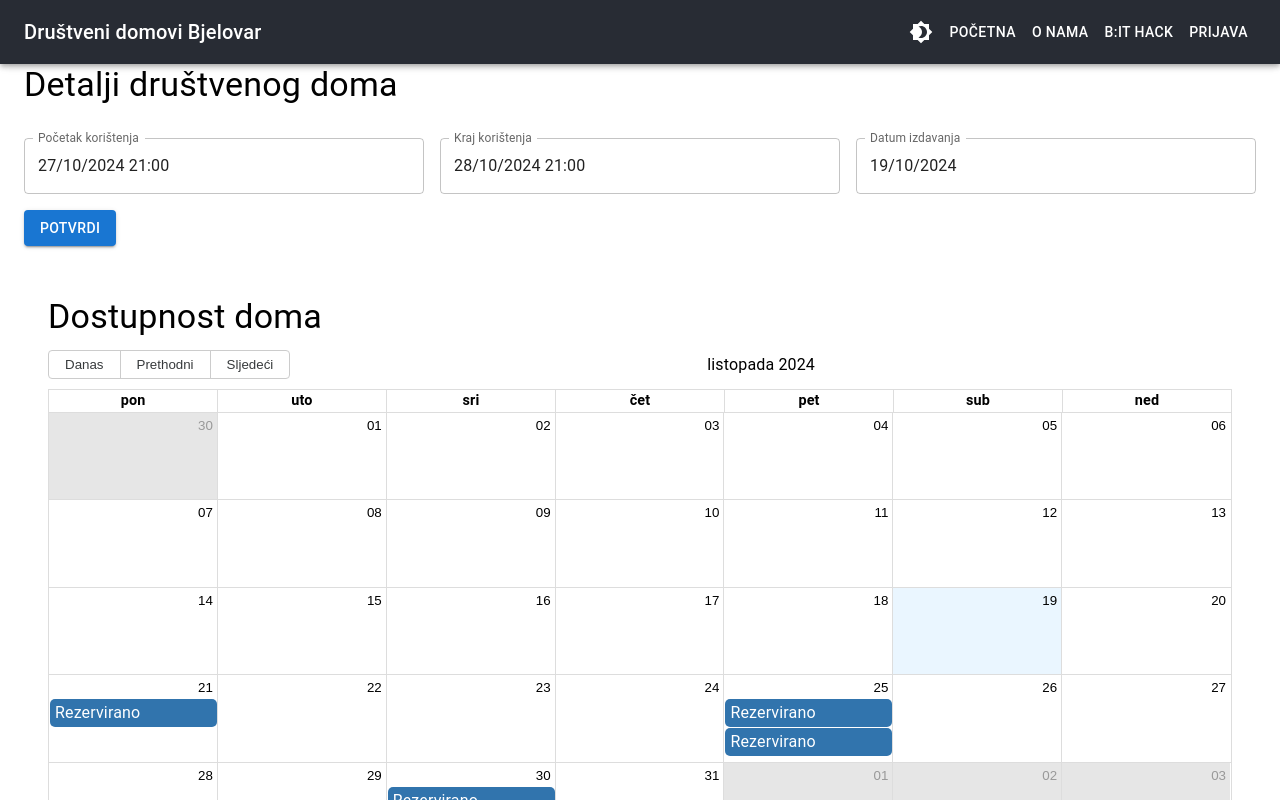
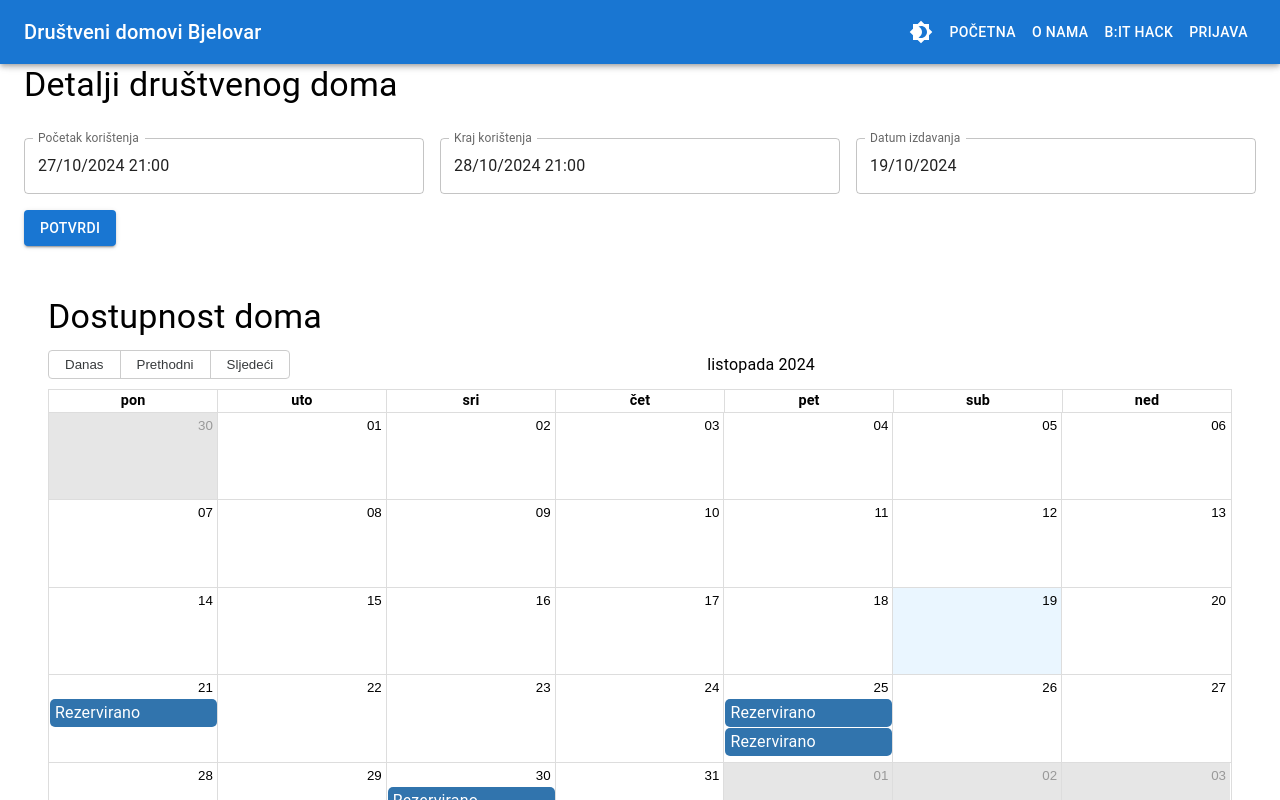
Before and after one commit to samuellucic/bit-hackathon-public, a Next.js app in the folder client/: page /homes/1 in a window 1280 px wide. Built offline with nearby package versions, Linux system fonts and the light colour scheme.

Commit message:
AppBar background color

```diff
--- a/client/src/app/components/Header/Header.tsx
+++ b/client/src/app/components/Header/Header.tsx
@@ -63,12 +63,7 @@ const Header = ({ theme, onThemeChange }: HeaderProps) => {
   }, [onThemeChange]);
 
   return (
-    <AppBar
-      sx={{
-        backgroundColor: '#282c34',
-      }}
-      position={'sticky'}
-      className={styles.appBar}>
+    <AppBar position={'sticky'} className={styles.appBar}>
       <Toolbar>
         <Typography variant="h6" className={styles.title}>
           Društveni domovi Bjelovar
--- a/client/src/theme/theme.ts
+++ b/client/src/theme/theme.ts
@@ -100,5 +100,12 @@ export const lightTheme = createTheme({
         },
       ],
     },
+    MuiAppBar: {
+      defaultProps: {
+        sx: {
+          backgroundColor: '#1976d2',
+        },
+      },
+    },
   },
 });
```
